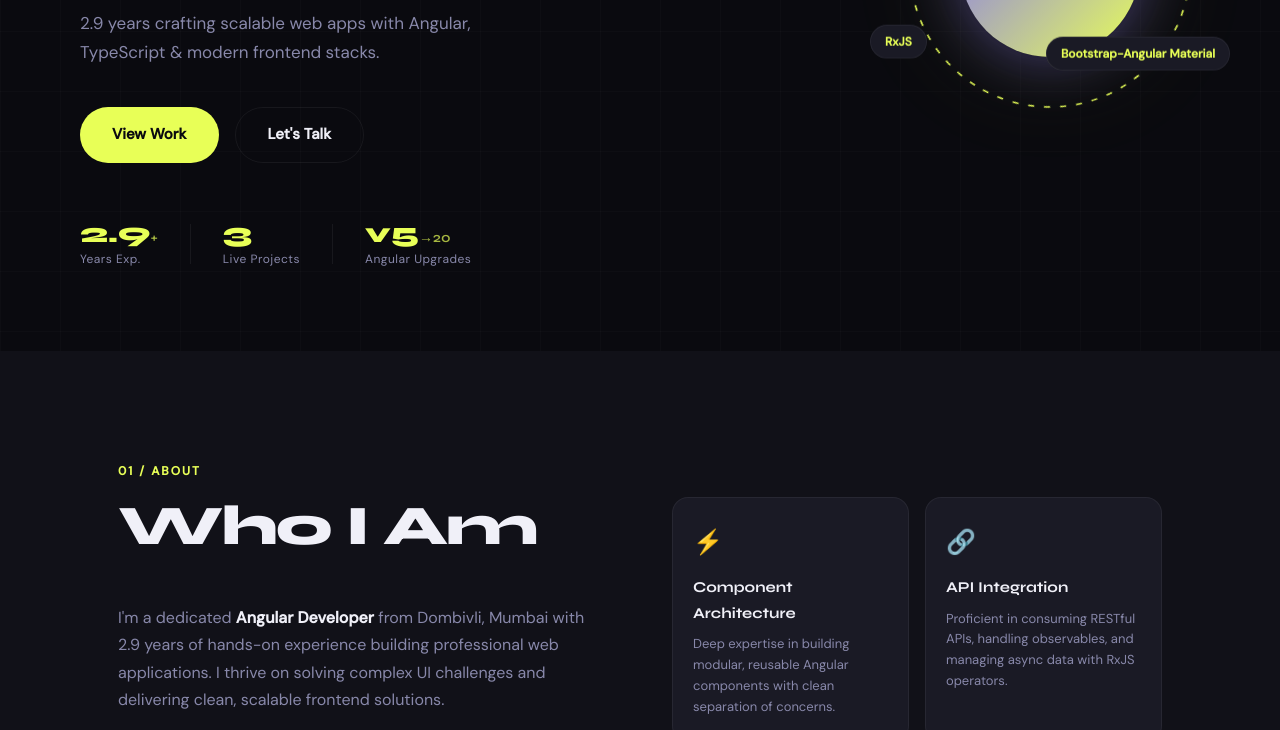
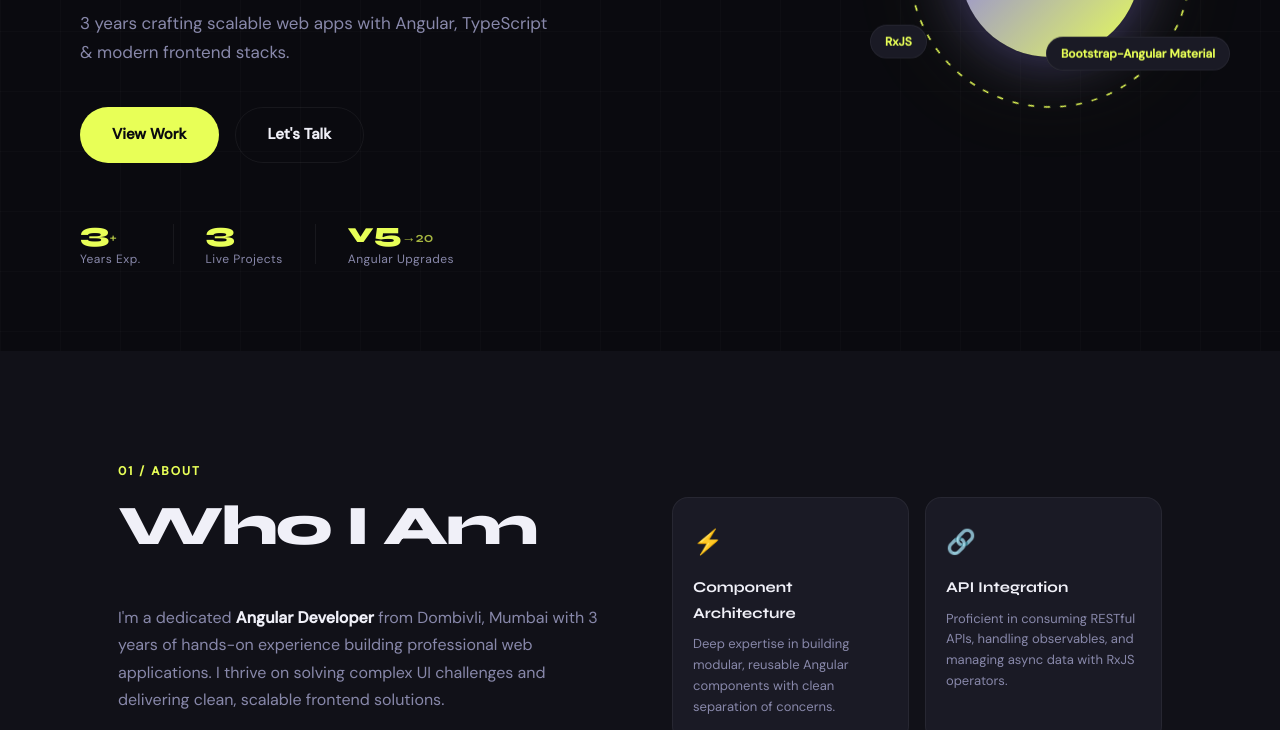
Before and after one commit to Bhaskar7715/Bhaskar-Profile, a plain HTML site: page index.html in a window 1280 px wide. Shown: the part 449-1179 px from the top of the page. Drawn offline with Linux system fonts and the light colour scheme.

Commit message:
experience related changes

```diff
--- a/index.html
+++ b/index.html
@@ -36,13 +36,13 @@
         <span class="line accent-line">Dhage</span>
       </h1>
       <p class="hero-role reveal">Angular Developer <span class="sep">•</span> Frontend Engineer</p>
-      <p class="hero-sub reveal">2.9 years crafting scalable web apps with Angular, TypeScript & modern frontend stacks.</p>
+      <p class="hero-sub reveal">3 years crafting scalable web apps with Angular, TypeScript & modern frontend stacks.</p>
       <div class="hero-btns reveal">
         <a href="#projects" class="btn btn-primary">View Work</a>
         <a href="#contact" class="btn btn-outline">Let's Talk</a>
       </div>
       <div class="hero-stats reveal">
-        <div class="stat"><span class="stat-num">2.9<span>+</span></span><span class="stat-label">Years Exp.</span></div>
+        <div class="stat"><span class="stat-num">3<span>+</span></span><span class="stat-label">Years Exp.</span></div>
         <div class="stat-divider"></div>
         <div class="stat"><span class="stat-num">3</span><span class="stat-label">Live Projects</span></div>
         <div class="stat-divider"></div>
@@ -72,7 +72,7 @@
       <div class="about-grid">
         <div class="about-left">
           <h2 class="section-title">Who I Am</h2>
-          <p>I'm a dedicated <strong>Angular Developer</strong> from Dombivli, Mumbai with 2.9 years of hands-on experience building professional web applications. I thrive on solving complex UI challenges and delivering clean, scalable frontend solutions.</p>
+          <p>I'm a dedicated <strong>Angular Developer</strong> from Dombivli, Mumbai with 3 years of hands-on experience building professional web applications. I thrive on solving complex UI challenges and delivering clean, scalable frontend solutions.</p>
           <p>My expertise spans Angular v5–20, TypeScript, RxJS, REST API integration, and Agile/Scrum workflows. I have a strong grasp of Angular's core ecosystem — components, services, routing, lifecycle hooks, lazy loading, guards, and reactive forms.</p>
           <div class="about-info">
             <div class="info-item"><span class="info-key">Location</span><span class="info-val">Dombivli East, Mumbai</span></div>
@@ -222,7 +222,7 @@
                 <p class="tl-company">Smart Connect Technology Pvt. Ltd. — Thane</p>
               </div>
               <div class="tl-meta">
-                <span class="tl-duration">1 Year 9 Months</span>
+                <span class="tl-duration">1 Year 11 Months</span>
                 <span class="tl-badge current-badge">Current</span>
               </div>
             </div>
```
